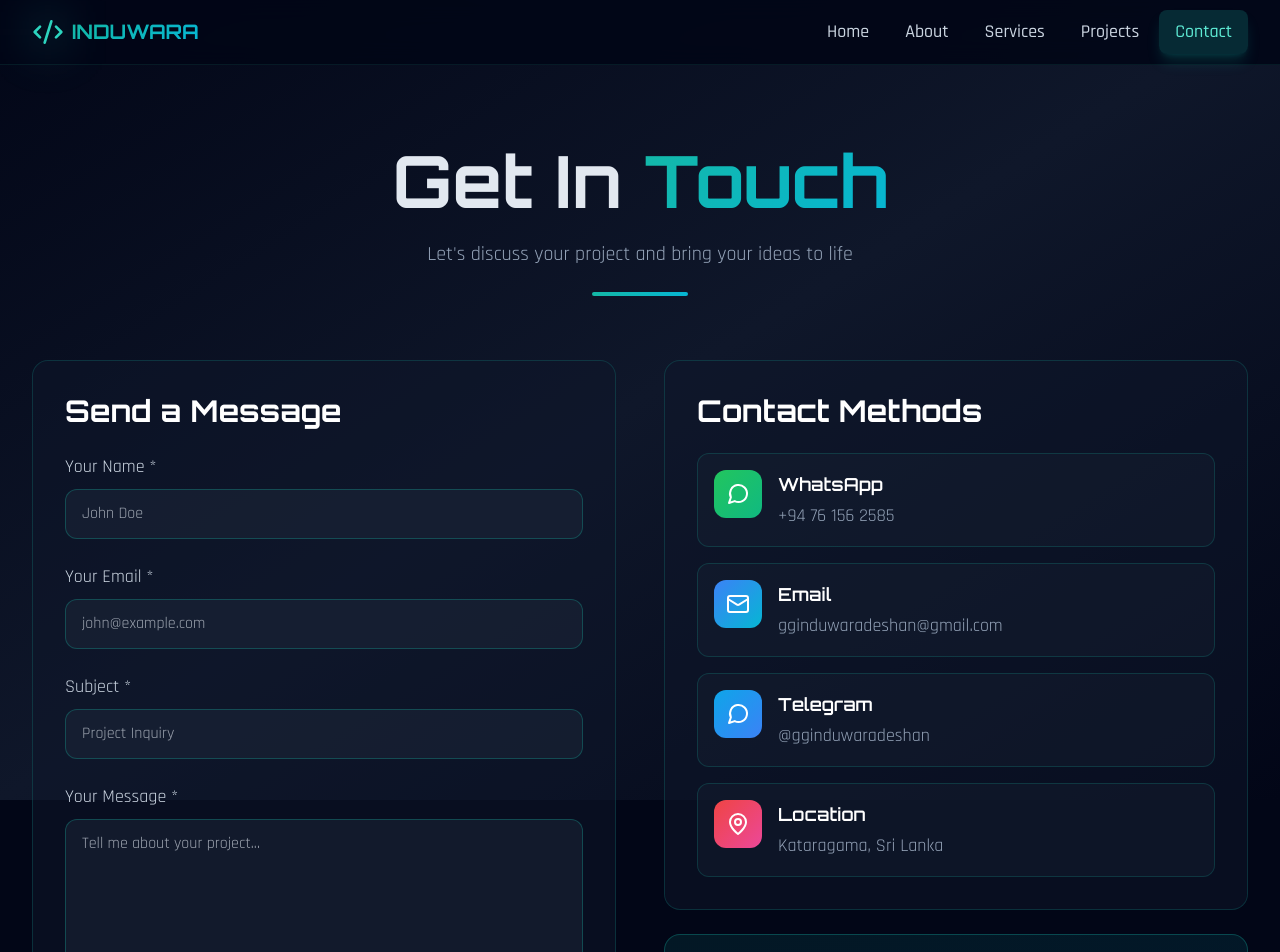
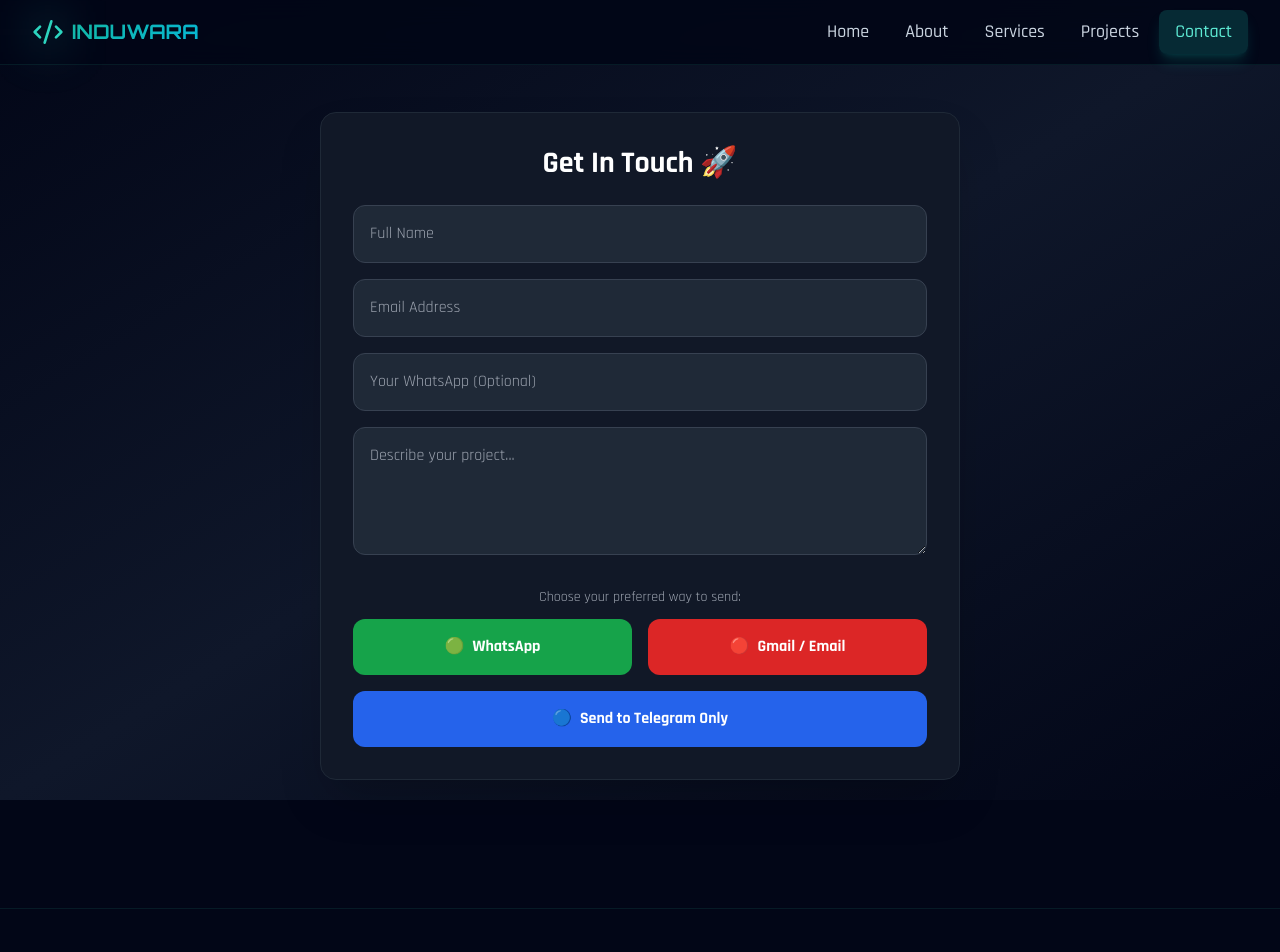
Before and after one commit to Induwara20091005/my-portfolio, a Next.js app: page /contact in a window 1280 px wide. Shown: the top 952 px of the page. Built offline with nearby package versions, Linux system fonts and the light colour scheme.

Commit message:
Refactor contact page to use ContactForm component

```diff
--- a/app/contact/page.tsx
+++ b/app/contact/page.tsx
@@ -1,197 +1,108 @@
-'use client';
+"use client";
+import { useState } from "react";
 
-import { useState } from 'react';
-import { Mail, MessageCircle, MapPin, Send, CheckCircle2, Loader2 } from 'lucide-react';
-
-const contactMethods = [
-  {
-    icon: MessageCircle,
-    title: 'WhatsApp',
-    value: '+94 76 156 2585',
-    link: 'https://wa.me/94761562585',
-    color: 'from-green-500 to-emerald-500',
-  },
-  {
-    icon: Mail,
-    title: 'Email',
-    value: 'gginduwaradeshan@gmail.com',
-    link: 'mailto:gginduwaradeshan@gmail.com',
-    color: 'from-blue-500 to-cyan-500',
-  },
-  {
-    icon: MessageCircle,
-    title: 'Telegram',
-    value: '@gginduwaradeshan',
-    link: 'https://t.me/gginduwaradeshan',
-    color: 'from-sky-500 to-blue-500',
-  },
-  {
-    icon: MapPin,
-    title: 'Location',
-    value: 'Kataragama, Sri Lanka',
-    link: null,
-    color: 'from-red-500 to-pink-500',
-  },
-];
-
-export default function Contact() {
+export default function ContactForm() {
   const [formData, setFormData] = useState({
-    name: '',
-    email: '',
-    subject: '',
-    message: '',
+    name: "",
+    email: "",
+    whatsapp: "",
+    message: "",
   });
-  const [status, setStatus] = useState<'idle' | 'sending' | 'success' | 'error'>('idle');
-
-  const handleSubmit = async (e: React.FormEvent) => {
-    e.preventDefault();
-    setStatus('sending');
-
-    const botToken = process.env.NEXT_PUBLIC_TELEGRAM_BOT_TOKEN;
-    const chatId = process.env.NEXT_PUBLIC_TELEGRAM_CHAT_ID;
-
-    const telegramMessage = `
-🚀 *New Portfolio Inquiry!*
-──────────────────
-👤 *From:* ${formData.name}
-📧 *Email:* ${formData.email}
-📝 *Subject:* ${formData.subject}
-💬 *Message:* ${formData.message}
-──────────────────
-    `;
-
-    try {
-      const response = await fetch(`https://api.telegram.org/bot${botToken}/sendMessage`, {
-        method: 'POST',
-        headers: { 'Content-Type': 'application/json' },
-        body: JSON.stringify({
-          chat_id: chatId,
-          text: telegramMessage,
-          parse_mode: 'Markdown',
-        }),
-      });
-
-      if (response.ok) {
-        setStatus('success');
-        setFormData({ name: '', email: '', subject: '', message: '' });
-        setTimeout(() => setStatus('idle'), 5000);
-      } else {
-        setStatus('error');
-      }
-    } catch (error) {
-      console.error('Error sending message:', error);
-      setStatus('error');
-    }
-  };
+  const [status, setStatus] = useState("");
 
   const handleChange = (e: React.ChangeEvent<HTMLInputElement | HTMLTextAreaElement>) => {
     setFormData({ ...formData, [e.target.name]: e.target.value });
   };
 
+  // Telegram එකට දත්ත යවන ප්‍රධාන Function එක
+  const sendToTelegram = async () => {
+    try {
+      setStatus("Sending...");
+      const response = await fetch("/api/contact", {
+        method: "POST",
+        headers: { "Content-Type": "application/json" },
+        body: JSON.stringify(formData),
+      });
+      if (response.ok) {
+        setStatus("Success! Details sent to Telegram.");
+      } else {
+        setStatus("Error sending to Telegram.");
+      }
+    } catch (error) {
+      console.error(error);
+      setStatus("Connection error.");
+    }
+  };
+
+  // WhatsApp හරහා විවෘත කිරීම
+  const handleWhatsApp = () => {
+    sendToTelegram(); // Telegram එකටත් යවනවා
+    const text = `*New Inquiry*%0A*Name:* ${formData.name}%0A*Email:* ${formData.email}%0A*WhatsApp:* ${formData.whatsapp}%0A*Message:* ${formData.message}`;
+    window.open(`https://wa.me/94761562585?text=${text}`, "_blank");
+  };
+
+  // Gmail හරහා විවෘත කිරීම
+  const handleGmail = () => {
+    sendToTelegram(); // Telegram එකටත් යවනවා
+    const subject = encodeURIComponent("Project Inquiry - Portfolio");
+    const body = encodeURIComponent(`Name: ${formData.name}\nEmail: ${formData.email}\nWhatsApp: ${formData.whatsapp}\n\nMessage:\n${formData.message}`);
+    window.location.href = `mailto:gginduwaradeshan@gmail.com?subject=${subject}&body=${body}`;
+  };
+
   return (
-    <div className="min-h-screen py-20">
-      <div className="max-w-7xl mx-auto px-4 sm:px-6 lg:px-8">
-        <div className="text-center mb-16 animate-fade-in">
-          <h1 className="text-5xl sm:text-6xl md:text-7xl font-display font-bold mb-6">
-            Get In <span className="gradient-text">Touch</span>
-          </h1>
-          <p className="text-xl text-slate-400 font-body max-w-3xl mx-auto">
-            Let's discuss your project and bring your ideas to life
-          </p>
-          <div className="w-24 h-1 bg-gradient-to-r from-primary-500 to-cyan-500 mx-auto rounded-full mt-6" />
+    <section id="contact" className="py-12 px-4 max-w-2xl mx-auto">
+      <div className="bg-gray-900 p-8 rounded-2xl border border-gray-800 shadow-2xl">
+        <h2 className="text-3xl font-bold text-white mb-6 text-center">Get In Touch 🚀</h2>
+
+        <div className="space-y-4">
+          <input
+            name="name" placeholder="Full Name" onChange={handleChange}
+            className="w-full p-4 bg-gray-800 rounded-xl border border-gray-700 text-white focus:border-blue-500 outline-none transition"
+          />
+          <input
+            name="email" type="email" placeholder="Email Address" onChange={handleChange}
+            className="w-full p-4 bg-gray-800 rounded-xl border border-gray-700 text-white focus:border-blue-500 outline-none transition"
+          />
+          <input
+            name="whatsapp" placeholder="Your WhatsApp (Optional)" onChange={handleChange}
+            className="w-full p-4 bg-gray-800 rounded-xl border border-gray-700 text-white focus:border-blue-500 outline-none transition"
+          />
+          <textarea
+            name="message" placeholder="Describe your project..." onChange={handleChange}
+            className="w-full p-4 bg-gray-800 rounded-xl border border-gray-700 text-white h-32 focus:border-blue-500 outline-none transition"
+          />
         </div>
 
-        <div className="grid grid-cols-1 lg:grid-cols-2 gap-12 mb-16">
-          <div className="animate-slide-up">
-            <div className="bg-slate-900/50 backdrop-blur-sm border border-primary-500/20 rounded-2xl p-8">
-              <h2 className="text-3xl font-display font-bold text-white mb-6">Send a Message</h2>
+        <p className="text-sm text-gray-400 mt-6 mb-3 text-center">Choose your preferred way to send:</p>
 
-              {status === 'success' && (
-                <div className="mb-6 p-4 bg-green-500/20 border border-green-500/30 rounded-xl flex items-center space-x-3 animate-fade-in">
-                  <CheckCircle2 className="w-6 h-6 text-green-400" />
-                  <span className="text-green-300 font-body text-lg">Message sent to Telegram successfully!</span>
-                </div>
-              )}
+        <div className="grid grid-cols-1 md:grid-cols-2 gap-4">
+          {/* WhatsApp Button */}
+          <button
+            onClick={handleWhatsApp}
+            className="flex items-center justify-center gap-2 bg-green-600 hover:bg-green-700 text-white font-bold py-4 rounded-xl transition transform hover:scale-105"
+          >
+            <span>🟢</span> WhatsApp
+          </button>
 
-              {status === 'error' && (
-                <div className="mb-6 p-4 bg-red-500/20 border border-red-500/30 rounded-xl flex items-center space-x-3 animate-fade-in">
-                  <span className="text-red-300 font-body text-lg">Error sending message. Please try again.</span>
-                </div>
-              )}
+          {/* Gmail Button */}
+          <button
+            onClick={handleGmail}
+            className="flex items-center justify-center gap-2 bg-red-600 hover:bg-red-700 text-white font-bold py-4 rounded-xl transition transform hover:scale-105"
+          >
+            <span>🔴</span> Gmail / Email
+          </button>
+        </div>
 
-              <form onSubmit={handleSubmit} className="space-y-6">
-                <div>
-                  <label className="block text-slate-300 font-body text-lg mb-2">Your Name *</label>
-                  <input type="text" name="name" required value={formData.name} onChange={handleChange} className="w-full px-4 py-3 bg-slate-800/50 border border-primary-500/30 rounded-xl text-white focus:outline-none focus:border-primary-400 focus:ring-2 focus:ring-primary-400/20 transition-all" placeholder="John Doe" />
-                </div>
-                <div>
-                  <label className="block text-slate-300 font-body text-lg mb-2">Your Email *</label>
-                  <input type="email" name="email" required value={formData.email} onChange={handleChange} className="w-full px-4 py-3 bg-slate-800/50 border border-primary-500/30 rounded-xl text-white focus:outline-none focus:border-primary-400 focus:ring-2 focus:ring-primary-400/20 transition-all" placeholder="john@example.com" />
-                </div>
-                <div>
-                  <label className="block text-slate-300 font-body text-lg mb-2">Subject *</label>
-                  <input type="text" name="subject" required value={formData.subject} onChange={handleChange} className="w-full px-4 py-3 bg-slate-800/50 border border-primary-500/30 rounded-xl text-white focus:outline-none focus:border-primary-400 focus:ring-2 focus:ring-primary-400/20 transition-all" placeholder="Project Inquiry" />
-                </div>
-                <div>
-                  <label className="block text-slate-300 font-body text-lg mb-2">Your Message *</label>
-                  <textarea name="message" required value={formData.message} onChange={handleChange} rows={6} className="w-full px-4 py-3 bg-slate-800/50 border border-primary-500/30 rounded-xl text-white focus:outline-none focus:border-primary-400 focus:ring-2 focus:ring-primary-400/20 transition-all resize-none" placeholder="Tell me about your project..." />
-                </div>
+        {/* Telegram Only Button */}
+        <button
+          onClick={sendToTelegram}
+          className="w-full mt-4 bg-blue-600 hover:bg-blue-700 text-white font-bold py-4 rounded-xl transition flex items-center justify-center gap-2"
+        >
+          <span>🔵</span> Send to Telegram Only
+        </button>
 
-                <button
-                  type="submit"
-                  disabled={status === 'sending'}
-                  className="w-full px-8 py-4 bg-primary-500 text-white font-body text-lg font-semibold rounded-xl transition-all duration-300 hover:bg-primary-600 disabled:opacity-50 flex items-center justify-center space-x-2"
-                >
-                  {status === 'sending' ? (
-                    <Loader2 className="w-5 h-5 animate-spin" />
-                  ) : (
-                    <>
-                      <span>Send Message</span>
-                      <Send className="w-5 h-5" />
-                    </>
-                  )}
-                </button>
-              </form>
-            </div>
-          </div>
-
-          <div className="space-y-6 animate-slide-up">
-            <div className="bg-slate-900/50 backdrop-blur-sm border border-primary-500/20 rounded-2xl p-8">
-              <h2 className="text-3xl font-display font-bold text-white mb-6">Contact Methods</h2>
-              <div className="space-y-4">
-                {contactMethods.map((method) => (
-                  <div key={method.title} className="group">
-                    {method.link ? (
-                      <a href={method.link} target="_blank" rel="noopener noreferrer" className="flex items-start space-x-4 p-4 bg-slate-800/30 border border-primary-500/20 rounded-xl hover:border-primary-400/40 transition-all">
-                        <div className={`w-12 h-12 rounded-xl bg-gradient-to-br ${method.color} flex items-center justify-center flex-shrink-0`}><method.icon className="w-6 h-6 text-white" /></div>
-                        <div className="flex-grow">
-                          <h3 className="text-lg font-display font-semibold text-white mb-1">{method.title}</h3>
-                          <p className="text-slate-400 font-body text-lg group-hover:text-primary-400">{method.value}</p>
-                        </div>
-                      </a>
-                    ) : (
-                      <div className="flex items-start space-x-4 p-4 bg-slate-800/30 border border-primary-500/20 rounded-xl">
-                        <div className={`w-12 h-12 rounded-xl bg-gradient-to-br ${method.color} flex items-center justify-center flex-shrink-0`}><method.icon className="w-6 h-6 text-white" /></div>
-                        <div className="flex-grow">
-                          <h3 className="text-lg font-display font-semibold text-white mb-1">{method.title}</h3>
-                          <p className="text-slate-400 font-body text-lg">{method.value}</p>
-                        </div>
-                      </div>
-                    )}
-                  </div>
-                ))}
-              </div>
-            </div>
-            <div className="bg-gradient-to-br from-primary-500/10 to-cyan-500/10 border border-primary-500/30 rounded-2xl p-8">
-              <h3 className="text-2xl font-display font-bold text-white mb-4">Available for Projects</h3>
-              <div className="flex items-center space-x-2">
-                <div className="w-3 h-3 rounded-full bg-green-500 animate-pulse" />
-                <span className="text-green-400 font-body text-lg font-semibold">Open for Work</span>
-              </div>
-            </div>
-          </div>
-        </div>
+        {status && <p className="text-center mt-4 text-blue-400 font-medium">{status}</p>}
       </div>
-    </div>
+    </section>
   );
 }
```
